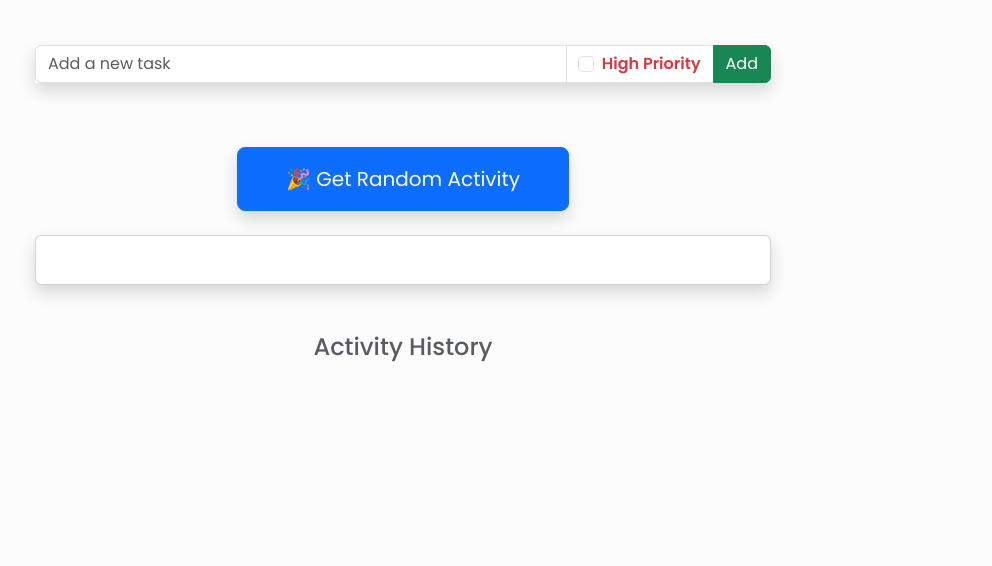
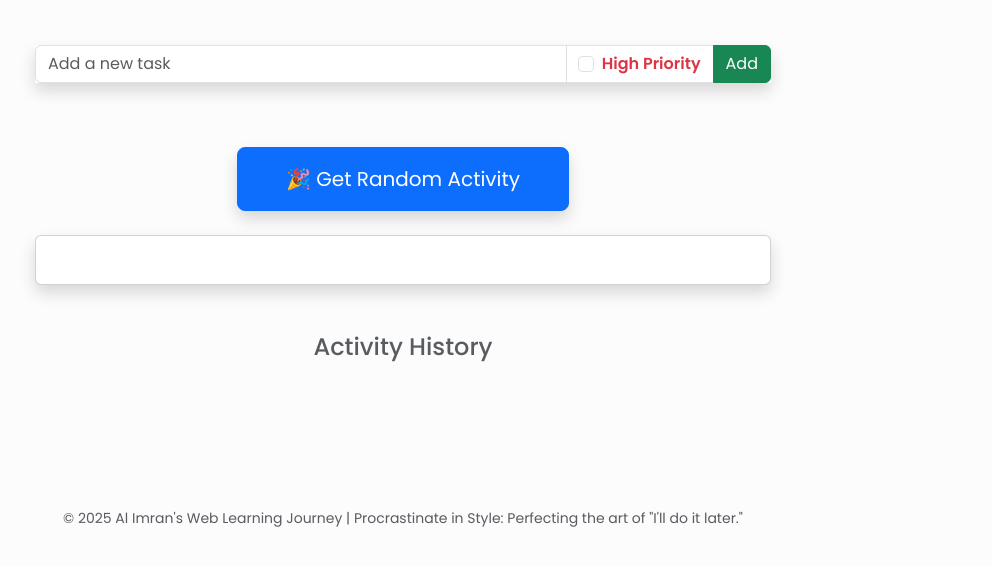
Before and after one commit to 000alimran/Procrastinate-in-Style, a plain HTML site: page index.html in a window 1280 px wide. Shown: the part 222-788 px from the top of the page, without its empty margins (237-1229 px from the left). Drawn offline with nearby package versions, Linux system fonts and the light colour scheme.

Commit message:
adding footer

```diff
--- a/index.html
+++ b/index.html
@@ -56,5 +56,10 @@
 
   <script src="https://cdn.jsdelivr.net/npm/bootstrap@5.3.0/dist/js/bootstrap.bundle.min.js"></script>
   <script src="script.js"></script>
+  <footer class="text-center mt-5 py-4 text-muted">
+    <small>
+      © 2025 Al Imran's Web Learning Journey | Procrastinate in Style: Perfecting the art of "I'll do it later."
+    </small>
+  </footer>
 </body>
 </html>
```
